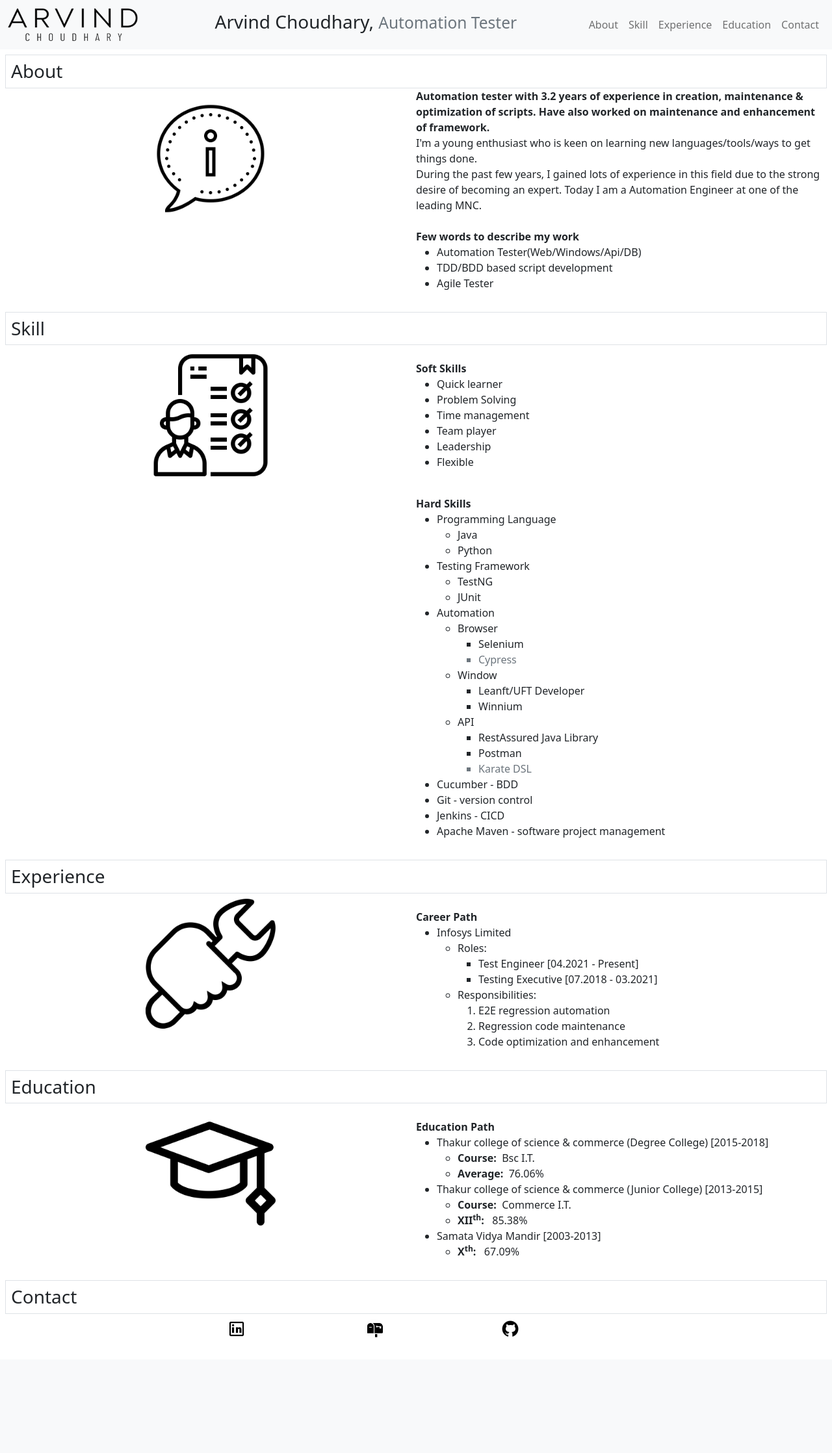
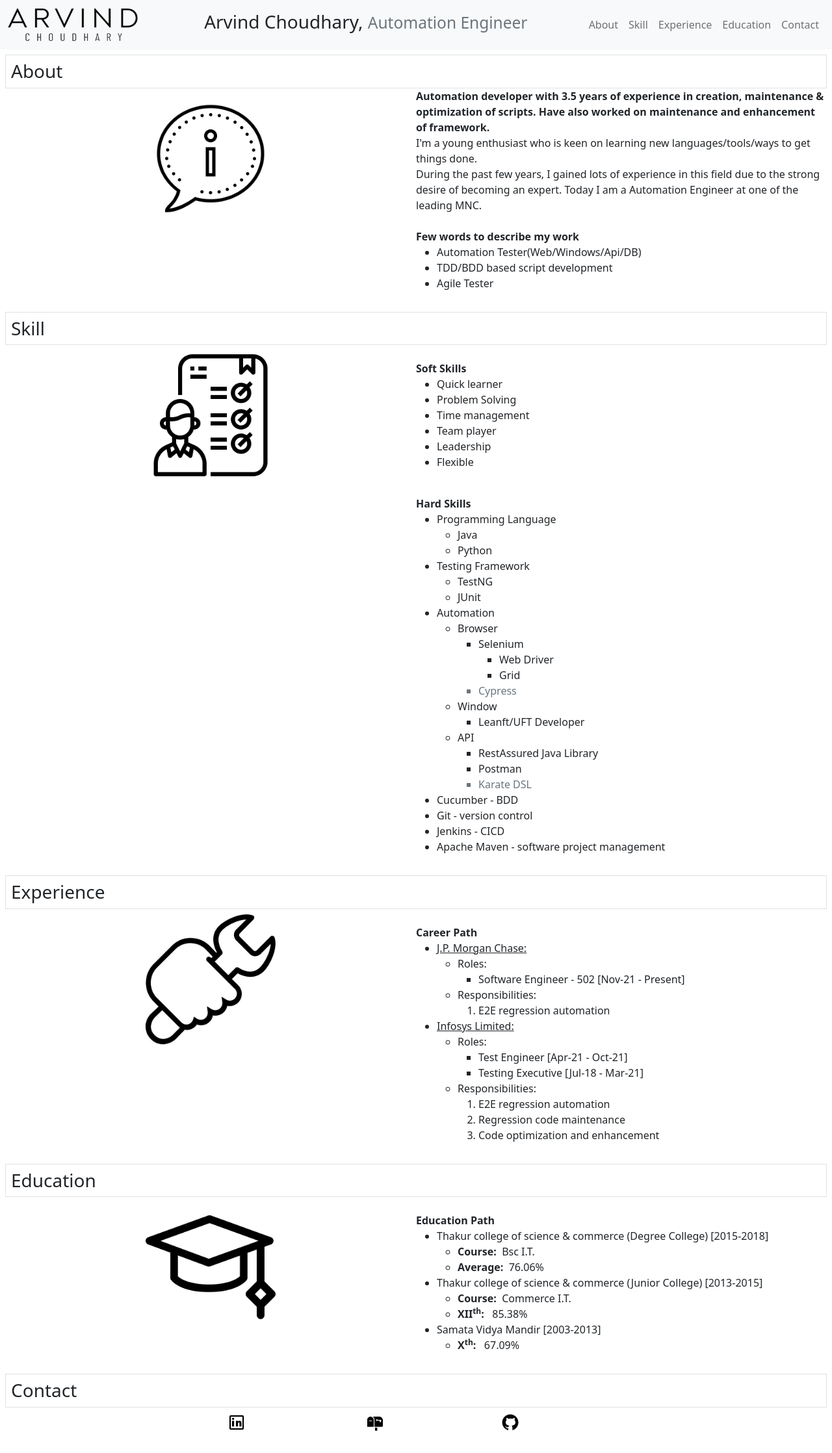
Before and after one commit to Arvind142/portfolio, a PHP site: page / in a window 1280 px wide. Shown: the whole page at 65% size. Before the commit the page ends 2058 px from the top, so only its background shows below. Run offline with PHP 8.4, Linux system fonts and the light colour scheme.

Commit message:
New Org Details added

```diff
--- a/index.php
+++ b/index.php
@@ -5,7 +5,8 @@
 
 	<meta name="viewport" content="width=device-width, initial-scale=1">
 	<title>Portfolio</title>
-	<!-- Adv script -->
+
+	<!-- ad Script-->
 	<script async src="https://pagead2.googlesyndication.com/pagead/js/adsbygoogle.js?client=ca-pub-2420299522844458"
      crossorigin="anonymous"></script>
 	<!-- scripts -->
@@ -98,7 +99,7 @@
 			<div class="collapse navbar-collapse justify-content-evenly container-fluid">
 				<h3>
 					Arvind Choudhary, <small class="text-muted">Automation
-						Tester</small>
+						Engineer</small>
 				</h3>
 			</div>
 			<button class="navbar-toggler" type="button" data-bs-toggle="collapse"
@@ -134,7 +135,7 @@
 			</p>
 		</div>
 		<div class="col-6 col-md-6">
-			<strong>Automation tester with 3.2 years of experience in
+			<strong>Automation developer with 3.5 years of experience in
 				creation, maintenance &amp; optimization of scripts. Have also
 				worked on maintenance and enhancement of framework.</strong><br> I'm a
 			young enthusiast who is keen on learning new languages/tools/ways to
@@ -190,7 +191,12 @@
 					<ul>
 						<li> Browser
 							<ul>
-								<li>Selenium</li>
+								<li>Selenium
+									<ul>
+										<li>Web Driver</li>
+										<li>Grid</li>
+									</ul>
+								</li>
 								<li class="text-muted" data-bs-toggle="tooltip" data-bs-placement="top"
 									title="Learning">Cypress</li>
 							</ul>
@@ -198,7 +204,6 @@
 						<li> Window
 							<ul>
 								<li>Leanft/UFT Developer</li>
-								<li>Winnium</li>
 							</ul>
 						</li>
 						<li> API
@@ -234,12 +239,26 @@
 		<div class="col-6 col-md-6">
 			<br> <b> Career Path</b>
 			<ul>
-				<li>Infosys Limited
+				<li><u>J.P. Morgan Chase:</u>
 					<ul>
 						<li>Roles:
 							<ul>
-								<li>Test Engineer [04.2021 - Present]</li>
-								<li>Testing Executive [07.2018 - 03.2021]</li>
+								<li>Software Engineer - 502 [Nov-21 - Present]</li>
+							</ul>
+						</li>
+						<li>Responsibilities:
+							<ol>
+								<li>E2E regression automation</li>
+							</ol>
+						</li>
+					</ul>
+				</li>
+				<li><u>Infosys Limited:</u>
+					<ul>
+						<li>Roles:
+							<ul>
+								<li>Test Engineer [Apr-21 - Oct-21]</li>
+								<li>Testing Executive [Jul-18 - Mar-21]</li>
 							</ul>
 						</li>
 						<li>Responsibilities:
@@ -323,6 +342,7 @@
 	<!-- go to TOP button -->
 	<button onclick="top_scroll_frame_custom()" class="btn btn-outline-secondary" style="width: 100px;" id="backToTop"
 		title="Go to top">Top</button>
+
 </body>
 
 </html>
```
Also changed, not shown: index.html (+26 -7 lines).
